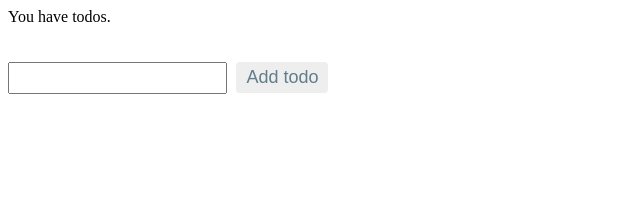
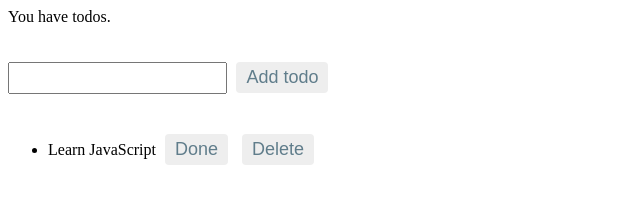
Before and after one commit to hackages/pau-todolist, a plain HTML site: page index.html in a window 1280 px wide. Shown: the whole page, without its empty margins (0-640 px from the left). Drawn offline with Linux system fonts and the light colour scheme.

Commit message:
added template to todos

```diff
--- a/index.html
+++ b/index.html
@@ -10,11 +10,11 @@
       <input type="text" />
       <button type="button" id="btnAdd">Add todo</button>
       <ul class="todos">
-        <!-- <li class="todo">
+        <li class="todo">
           <span>Learn JavaScript</span>
           <button type="button" id="btnToggle">Done</button>
           <button type="button" id="btnDelete">Delete</button>
-        </li> -->
+        </li>
       </ul>
     </div>
     <script src="./src/index.js"></script>
```
